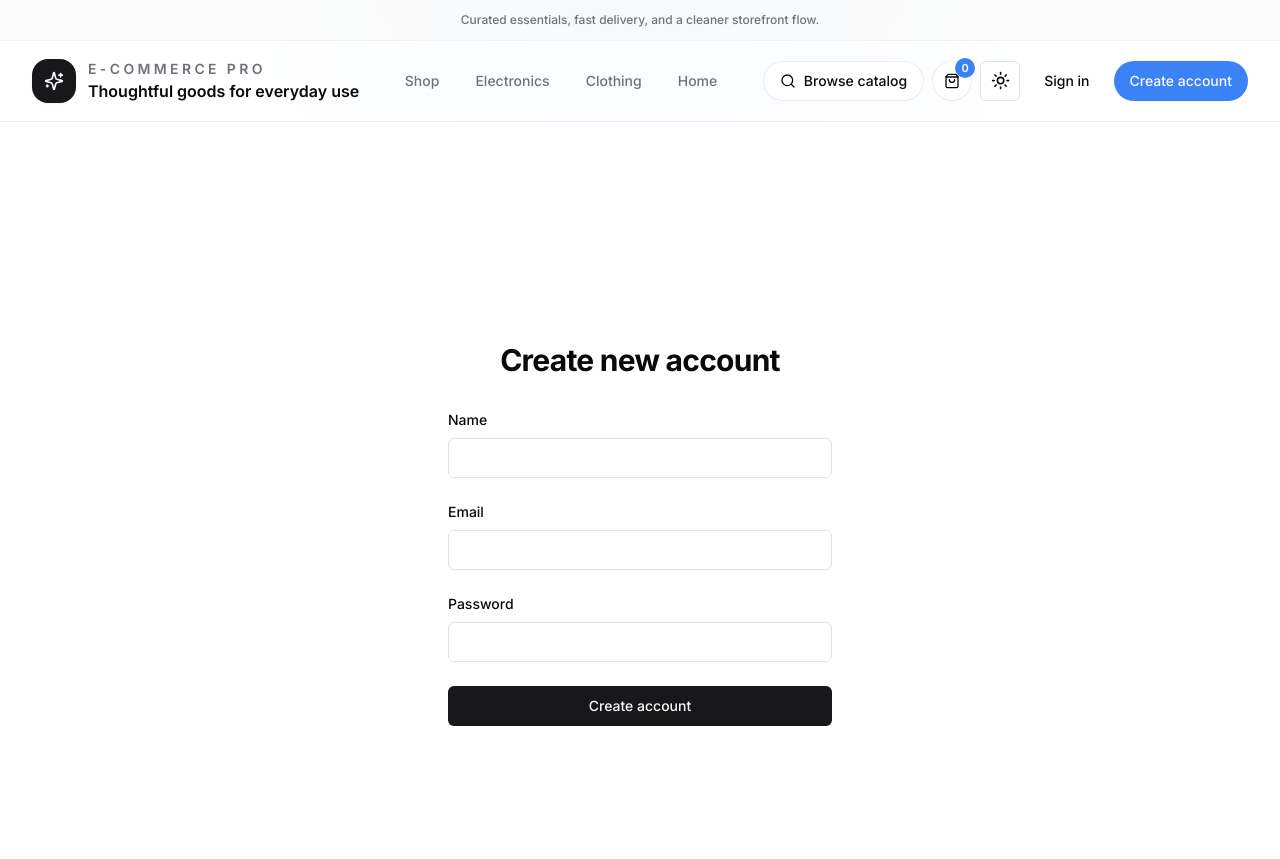
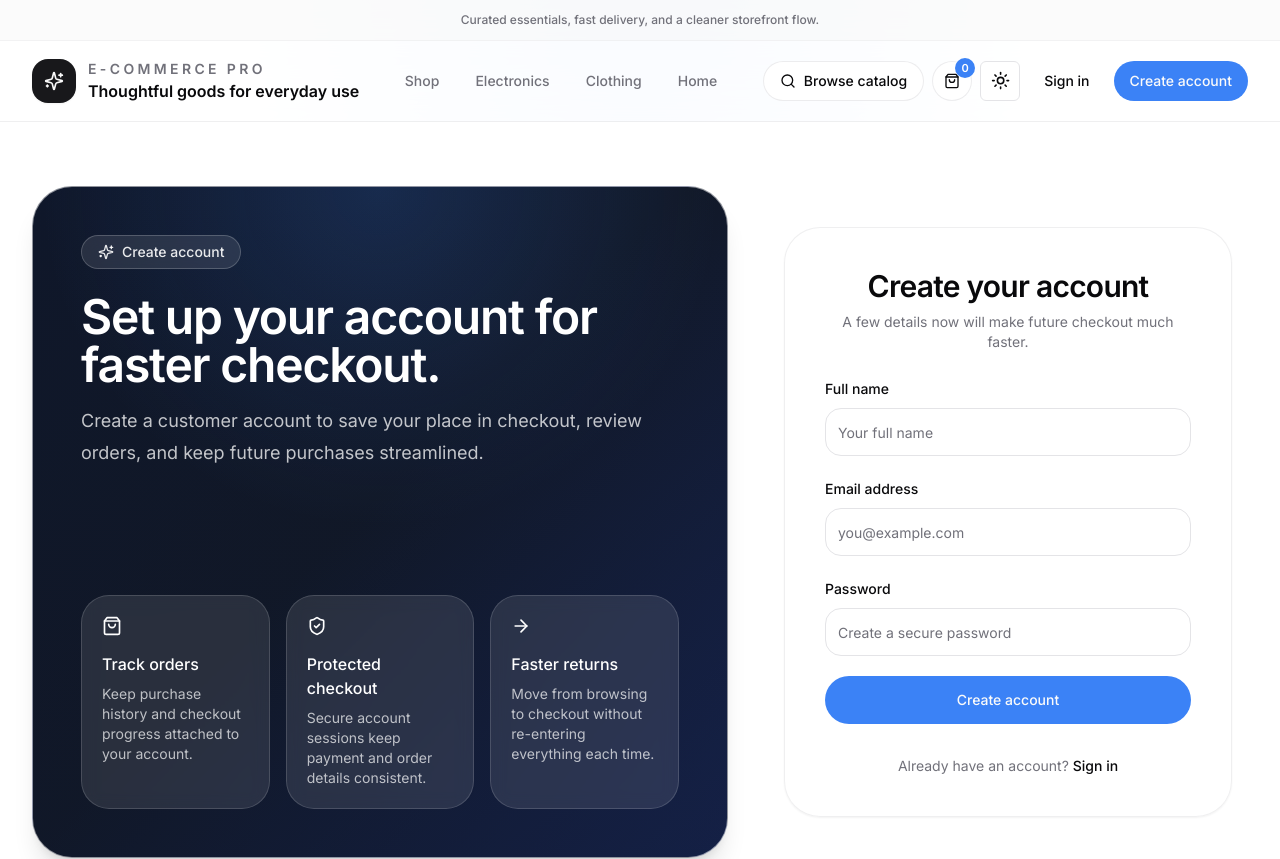
Before and after one commit to joinvnexus/BuyNest, a Next.js app: page /register in a window 1280 px wide. Shown: the top 859 px of the page. Built offline with nearby package versions, Linux system fonts and the light colour scheme; no server answers.

Commit message:
Polish authentication experience

```diff
--- a/app/login/page.tsx
+++ b/app/login/page.tsx
@@ -1,72 +1,106 @@
 "use client";
 
+import Link from "next/link";
+import { useSearchParams, useRouter } from "next/navigation";
 import { signIn } from "next-auth/react";
 import { useState } from "react";
-import { useRouter } from "next/navigation";
 import toast from "react-hot-toast";
+import { AuthShell } from "@/components/auth/auth-shell";
 import { Button } from "@/components/ui/button";
 import { Input } from "@/components/ui/input";
+import { Label } from "@/components/ui/label";
 
 export default function Login() {
+  const router = useRouter();
+  const searchParams = useSearchParams();
   const [email, setEmail] = useState("");
   const [password, setPassword] = useState("");
-  const router = useRouter();
+  const [loading, setLoading] = useState(false);
 
-  const handleSubmit = async (e: React.FormEvent) => {
-    e.preventDefault();
+  const redirectTo = searchParams.get("callbackUrl") || "/products";
+
+  const handleSubmit = async (event: React.FormEvent) => {
+    event.preventDefault();
+    setLoading(true);
+
     const result = await signIn("credentials", {
       redirect: false,
       email,
       password,
+      callbackUrl: redirectTo,
     });
 
+    setLoading(false);
+
     if (result?.ok) {
-      router.push("/admin/products");
-    } else {
-      toast.error("Invalid credentials");
+      router.push(result.url || redirectTo);
+      return;
     }
+
+    toast.error("Invalid email or password");
   };
 
   return (
-    <div className="min-h-screen flex items-center justify-center bg-background">
-      <div className="max-w-md w-full space-y-8 p-8">
-        <div>
-          <h2 className="mt-6 text-center text-3xl font-bold tracking-tight text-foreground">
-            Sign in to your account
-          </h2>
+    <AuthShell
+      eyebrow="Account access"
+      title="Sign in to continue shopping."
+      description="Access checkout, keep your cart attached to your account, and manage orders from a single session."
+      footerText="Don't have an account?"
+      footerLinkHref="/register"
+      footerLinkLabel="Create one"
+    >
+      <div className="space-y-6">
+        <div className="space-y-2 text-center">
+          <h2 className="text-3xl font-semibold tracking-tight">Welcome back</h2>
+          <p className="text-sm text-muted-foreground">
+            Sign in to continue to {redirectTo === "/products" ? "the catalog" : "your next step"}.
+          </p>
         </div>
-        <form className="mt-8 space-y-6" onSubmit={handleSubmit}>
-          <div>
-            <label htmlFor="email" className="block text-sm font-medium mb-2">
-              Email
-            </label>
+
+        <form className="space-y-5" onSubmit={handleSubmit}>
+          <div className="space-y-2">
+            <Label htmlFor="email">Email address</Label>
             <Input
               id="email"
               name="email"
               type="email"
               required
               value={email}
-              onChange={(e) => setEmail(e.target.value)}
+              onChange={(event) => setEmail(event.target.value)}
+              className="h-12 rounded-2xl"
+              placeholder="you@example.com"
             />
           </div>
-          <div>
-            <label htmlFor="password" className="block text-sm font-medium mb-2">
-              Password
-            </label>
+          <div className="space-y-2">
+            <div className="flex items-center justify-between">
+              <Label htmlFor="password">Password</Label>
+              <Link
+                href="/register"
+                className="text-sm font-medium text-muted-foreground hover:text-foreground"
+              >
+                Need an account?
+              </Link>
+            </div>
             <Input
               id="password"
               name="password"
               type="password"
               required
               value={password}
-              onChange={(e) => setPassword(e.target.value)}
+              onChange={(event) => setPassword(event.target.value)}
+              className="h-12 rounded-2xl"
+              placeholder="Enter your password"
             />
           </div>
-          <Button type="submit" className="w-full">
-            Sign in
+          <Button
+            type="submit"
+            className="h-12 w-full rounded-full bg-custom-accent hover:bg-blue-600"
+            disabled={loading}
+          >
+            {loading ? "Signing in..." : "Sign in"}
           </Button>
         </form>
       </div>
-    </div>
+    </AuthShell>
   );
 }
--- a/app/register/page.tsx
+++ b/app/register/page.tsx
@@ -3,19 +3,24 @@
 import { useState } from "react";
 import { useRouter } from "next/navigation";
 import toast from "react-hot-toast";
+import { AuthShell } from "@/components/auth/auth-shell";
 import { Button } from "@/components/ui/button";
 import { Input } from "@/components/ui/input";
+import { Label } from "@/components/ui/label";
 
 export default function Register() {
+  const router = useRouter();
   const [formData, setFormData] = useState({
     name: "",
     email: "",
     password: "",
   });
-  const router = useRouter();
+  const [loading, setLoading] = useState(false);
 
-  const handleSubmit = async (e: React.FormEvent) => {
-    e.preventDefault();
+  const handleSubmit = async (event: React.FormEvent) => {
+    event.preventDefault();
+    setLoading(true);
+
     try {
       const response = await fetch("/api/register", {
         method: "POST",
@@ -25,68 +30,82 @@ export default function Register() {
         body: JSON.stringify(formData),
       });
 
+      const data = await response.json();
+
       if (!response.ok) {
-        throw new Error("Registration failed");
+        throw new Error(data.error || "Registration failed");
       }
 
+      toast.success("Account created. You can sign in now.");
       router.push("/login");
-    } catch {
-      toast.error("Registration failed");
+    } catch (error) {
+      toast.error(error instanceof Error ? error.message : "Registration failed");
+    } finally {
+      setLoading(false);
     }
   };
 
   return (
-    <div className="min-h-screen flex items-center justify-center bg-background">
-      <div className="max-w-md w-full space-y-8 p-8">
-        <div>
-          <h2 className="mt-6 text-center text-3xl font-bold tracking-tight text-foreground">
-            Create new account
-          </h2>
+    <AuthShell
+      eyebrow="Create account"
+      title="Set up your account for faster checkout."
+      description="Create a customer account to save your place in checkout, review orders, and keep future purchases streamlined."
+      footerText="Already have an account?"
+      footerLinkHref="/login"
+      footerLinkLabel="Sign in"
+    >
+      <div className="space-y-6">
+        <div className="space-y-2 text-center">
+          <h2 className="text-3xl font-semibold tracking-tight">Create your account</h2>
+          <p className="text-sm text-muted-foreground">
+            A few details now will make future checkout much faster.
+          </p>
         </div>
-        <form className="mt-8 space-y-6" onSubmit={handleSubmit}>
-          <div>
-            <label htmlFor="name" className="block text-sm font-medium mb-2">
-              Name
-            </label>
+
+        <form className="space-y-5" onSubmit={handleSubmit}>
+          <div className="space-y-2">
+            <Label htmlFor="name">Full name</Label>
             <Input
               id="name"
               name="name"
               required
               value={formData.name}
-              onChange={(e) => setFormData({...formData, name: e.target.value})}
+              onChange={(event) => setFormData({ ...formData, name: event.target.value })}
+              className="h-12 rounded-2xl"
+              placeholder="Your full name"
             />
           </div>
-          <div>
-            <label htmlFor="email" className="block text-sm font-medium mb-2">
-              Email
-            </label>
+          <div className="space-y-2">
+            <Label htmlFor="email">Email address</Label>
             <Input
               id="email"
               name="email"
               type="email"
               required
               value={formData.email}
-              onChange={(e) => setFormData({...formData, email: e.target.value})}
+              onChange={(event) => setFormData({ ...formData, email: event.target.value })}
+              className="h-12 rounded-2xl"
+              placeholder="you@example.com"
             />
           </div>
-          <div>
-            <label htmlFor="password" className="block text-sm font-medium mb-2">
-              Password
-            </label>
+          <div className="space-y-2">
+            <Label htmlFor="password">Password</Label>
             <Input
               id="password"
               name="password"
               type="password"
               required
               value={formData.password}
-              onChange={(e) => setFormData({...formData, password: e.target.value})}
+              onChange={(event) => setFormData({ ...formData, password: event.target.value })}
+              className="h-12 rounded-2xl"
+              placeholder="Create a secure password"
             />
           </div>
-          <Button type="submit" className="w-full">
-            Create account
+          <Button type="submit" className="h-12 w-full rounded-full bg-custom-accent hover:bg-blue-600" disabled={loading}>
+            {loading ? "Creating account..." : "Create account"}
           </Button>
         </form>
       </div>
-    </div>
+    </AuthShell>
   );
 }
--- /dev/null
+++ b/components/auth/auth-shell.tsx
@@ -0,0 +1,89 @@
+"use client";
+
+import Link from "next/link";
+import { ArrowRight, ShieldCheck, ShoppingBag, Sparkles } from "lucide-react";
+import { cn } from "@/lib/utils";
+
+interface AuthShellProps {
+  eyebrow: string;
+  title: string;
+  description: string;
+  footerText: string;
+  footerLinkHref: string;
+  footerLinkLabel: string;
+  children: React.ReactNode;
+  className?: string;
+}
+
+export function AuthShell({
+  eyebrow,
+  title,
+  description,
+  footerText,
+  footerLinkHref,
+  footerLinkLabel,
+  children,
+  className,
+}: AuthShellProps) {
+  return (
+    <div className="min-h-screen bg-background">
+      <div className="container grid min-h-screen gap-10 px-4 py-10 sm:px-6 lg:grid-cols-[minmax(0,1.1fr)_480px] lg:px-8 lg:py-16">
+        <section className="relative overflow-hidden rounded-[2.5rem] border border-border/60 bg-[radial-gradient(circle_at_top,_rgba(59,130,246,0.18),_transparent_45%),linear-gradient(135deg,#0f172a_0%,#111827_48%,#172554_100%)] p-8 text-white shadow-xl sm:p-10 lg:p-12">
+          <div className="absolute inset-0 bg-[linear-gradient(to_bottom,transparent,rgba(15,23,42,0.35))]" />
+          <div className="relative flex h-full flex-col justify-between gap-10">
+            <div className="space-y-6">
+              <div className="inline-flex items-center gap-2 rounded-full border border-white/20 bg-white/10 px-4 py-1.5 text-sm font-medium text-white/90 backdrop-blur">
+                <Sparkles className="h-4 w-4" />
+                {eyebrow}
+              </div>
+              <div className="space-y-4">
+                <h1 className="max-w-xl text-4xl font-semibold tracking-tight sm:text-5xl">
+                  {title}
+                </h1>
+                <p className="max-w-xl text-lg leading-8 text-white/75">
+                  {description}
+                </p>
+              </div>
+            </div>
+
+            <div className="grid gap-4 sm:grid-cols-3">
+              <div className="rounded-[1.75rem] border border-white/15 bg-white/10 p-5 backdrop-blur">
+                <ShoppingBag className="mb-4 h-5 w-5 text-white" />
+                <p className="font-medium">Track orders</p>
+                <p className="mt-2 text-sm text-white/70">
+                  Keep purchase history and checkout progress attached to your account.
+                </p>
+              </div>
+              <div className="rounded-[1.75rem] border border-white/15 bg-white/10 p-5 backdrop-blur">
+                <ShieldCheck className="mb-4 h-5 w-5 text-white" />
+                <p className="font-medium">Protected checkout</p>
+                <p className="mt-2 text-sm text-white/70">
+                  Secure account sessions keep payment and order details consistent.
+                </p>
+              </div>
+              <div className="rounded-[1.75rem] border border-white/15 bg-white/10 p-5 backdrop-blur">
+                <ArrowRight className="mb-4 h-5 w-5 text-white" />
+                <p className="font-medium">Faster returns</p>
+                <p className="mt-2 text-sm text-white/70">
+                  Move from browsing to checkout without re-entering everything each time.
+                </p>
+              </div>
+            </div>
+          </div>
+        </section>
+
+        <section className={cn("flex items-center justify-center", className)}>
+          <div className="w-full max-w-md rounded-[2.25rem] border border-border/60 bg-card/90 p-8 shadow-sm sm:p-10">
+            {children}
+            <p className="mt-8 text-center text-sm text-muted-foreground">
+              {footerText}{" "}
+              <Link href={footerLinkHref} className="font-medium text-foreground hover:text-custom-accent">
+                {footerLinkLabel}
+              </Link>
+            </p>
+          </div>
+        </section>
+      </div>
+    </div>
+  );
+}
```
